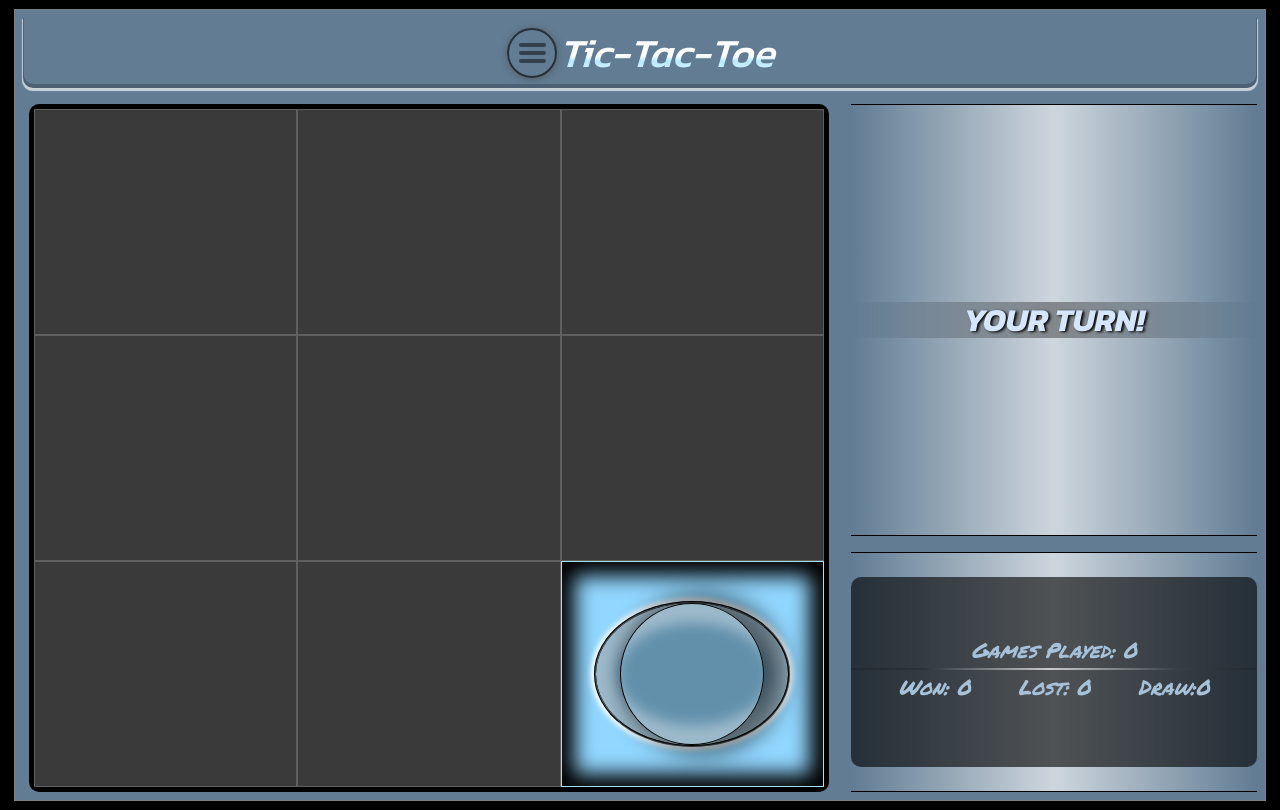
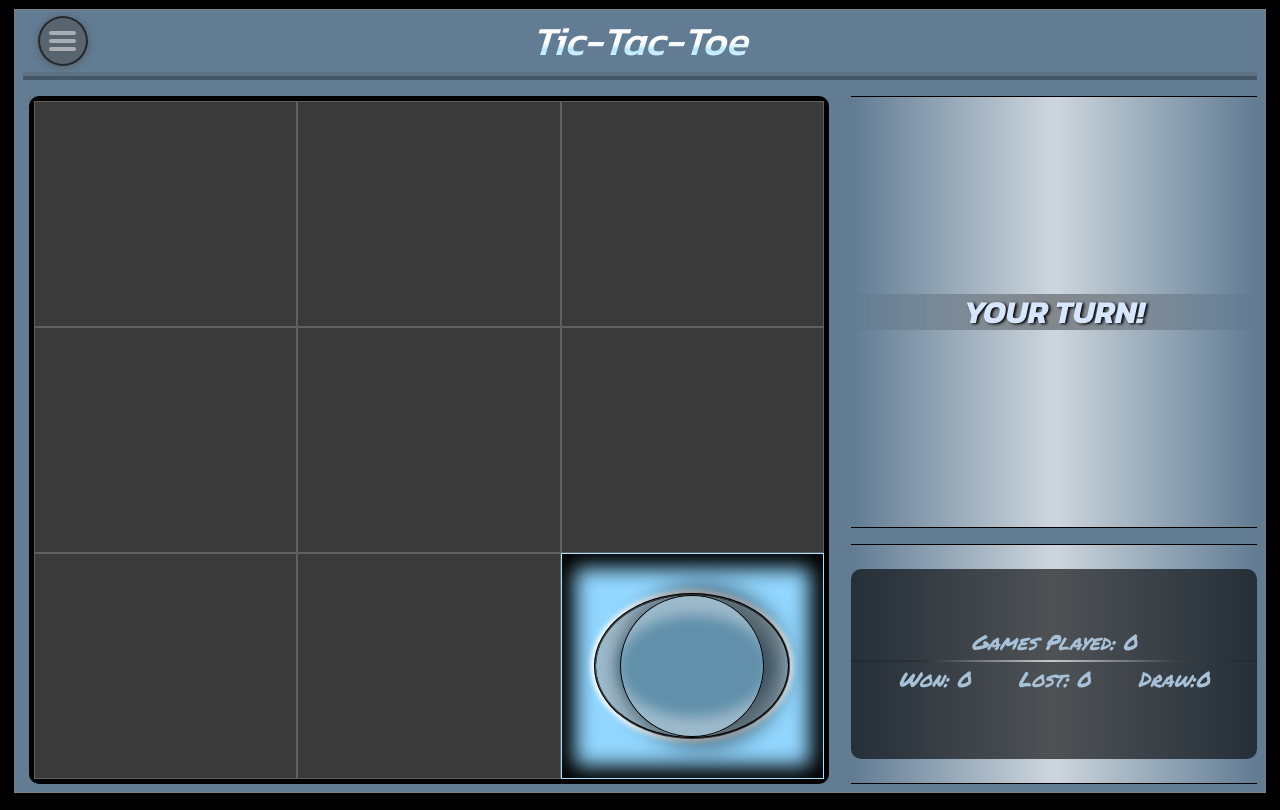
Before and after one commit to PanopDev/TicTacToe, a React (Create React App) app: page / in a window 1280 px wide. Built offline with nearby package versions, Linux system fonts and the light colour scheme.

Commit message:
header style

```diff
--- a/src/App.css
+++ b/src/App.css
@@ -41,6 +41,7 @@ body {
   grid-template-rows: 80px min(52vh, 95vw) 1fr 100px;
   row-gap: 1.25rem;
   padding: 0.5rem;
+  padding-top:0px;
   border:1px solid gray
 }
 @media screen and (orientation: landscape) {
@@ -239,15 +240,29 @@ h1 {
 
   /* border: 1px solid rgba(0, 0, 0, 0.76); */
   width: 100%;
-  display: flex;
-  justify-content: center;
+  display: grid;
+  grid-template-columns:80px 1fr;
   align-items: center;
-  border-bottom-left-radius:10px;
-  border-bottom-right-radius:10px;
+
+  /* border-bottom-left-radius:10px;
+  border-bottom-right-radius:10px; */
+  border-bottom: 8px ridge rgba(90, 90, 90, 0.308);
+
   /* padding-bottom: 10px; */
-  box-shadow: 0px 2px 1px 1px #ffffffa9, 0px -3px 0px 1px rgba(0, 2, 3, 0.219) inset
+  /* box-shadow: 0px 2px 1px 1px #ffffffa9, 0px -3px 0px 1px rgba(0, 2, 3, 0.219) inset */
+
 }
+/* .Header::after{
+content: 'hey';
+width:93vw;
+background-color: rgb(140, 141, 144);
 
+} */
+
+.headerLeft{
+margin:auto;
+
+}
 .menuLogo {
   /* position:relative; */
   left: -250%;
@@ -260,8 +275,7 @@ h1 {
   border-radius: 50%;
   padding: 0.6rem;
   margin: 5px;
-
-  background-color: rgba(0, 0, 0, 0);
+  background-color: rgba(81, 81, 81, 0.555);
   box-shadow: rgba(85, 85, 85, 0.642) 0px 1px 6px 1px;
   transition: 200ms ease-in-out;
 }
@@ -276,7 +290,7 @@ h1 {
   /* margin-top:5%; */
   height: 16%;
   border-radius: 3px;
-  background-color: rgba(0, 0, 0, 0.482);
+  background-color: rgba(255, 255, 255, 0.482);
 }
 
 .popupMenu {
--- a/src/components/styles/bannerText.css
+++ b/src/components/styles/bannerText.css
@@ -18,4 +18,16 @@
 background-size: 200%,200%;
   -webkit-background-clip: text;
   background-clip: text;
-  transform: skew(-5deg, 0deg);}
+  transform: skew(-5deg, 0deg);
+margin:auto;
+padding-right:75px;
+}
+
+@media screen and (max-width:405px){
+
+  .bannerText{font-size:1.9rem;};
+}
+@media screen and (max-width:350px){
+
+  .bannerText{padding-right:0px};
+}
--- a/src/header.js
+++ b/src/header.js
@@ -9,7 +9,7 @@ export default function Header() {
 
   return (
     <div className='Header'>
-      <div>
+      <div className='headerLeft'>
         <MenuLogo isOpen={isOpen} setIsOpen={setIsOpen} />
         <PopupMenu isOpen={isOpen} setIsOpen={setIsOpen} />
       </div>
```
